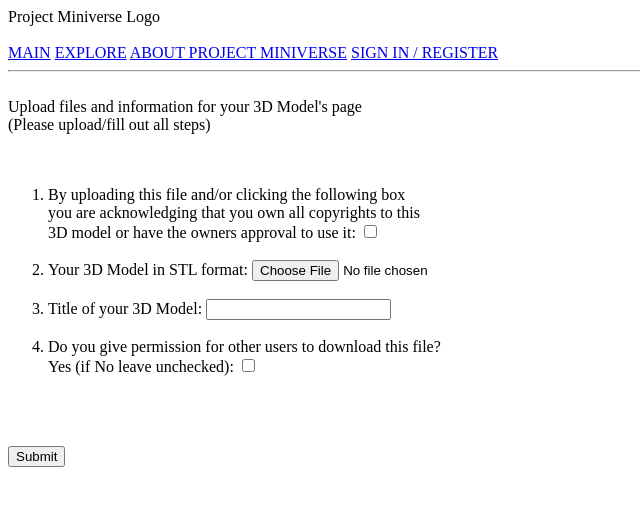
After one commit to CMNWestbrook/Project-Miniverse, a Flask app: page /upload_file_stl in a window 1280 px wide. The commit adds this page. Shown: the top 506 px of the page, without its empty margins (0-640 px from the left). Run offline with Flask 2, Linux system fonts and the light colour scheme.

Commit message:
pages for each 3d model

```diff
--- a/server.py
+++ b/server.py
@@ -117,16 +117,14 @@ def user_dashboard(user_id):
 
     user = User.query.get(user_id)
 
-    # if not user_id:
-    #     raise Exception("Log in to see your Dashboard")
-    # else:
     return render_template('user.html', user=user)
 
 
 ########### UPLOADS ############
-IMG_UPLOAD_FOLDER = 'uploaded/images'
+IMG_UPLOAD_FOLDER = '/uploaded/images'
 IMG_ALLOWED_EXTENSIONS = set(['txt', 'pdf', 'png', 'jpg', 'jpeg', 'gif'])
 
+#STL_UPLOAD_FOLDER = '/uploaded/stl_files'
 STL_UPLOAD_FOLDER = 'uploaded/stl_files'
 STL_ALLOWED_EXTENSIONS = ('stl')
 
@@ -174,7 +172,7 @@ def upload_form():
 
 @app.route('/upload_file_stl', methods=['POST'])
 def upload_file_stl():
-    """Processes and uploads the file securely"""
+    """Processes and uploads the file securely and generates confirmation page"""
 
     # check if the post request has the file ending
     if 'stl' not in request.files:
@@ -202,16 +200,44 @@ def upload_file_stl():
         user = User.query.get(user_id)
         stl = filepath_3d
 
-        # model_3d = Model3d.query.get(model_3d_id)
-
         flash("%s has been uploaded!" % filename)
         return render_template('stl.html', user=user, stl=stl, title=title, downloadable=downloadable)
 
 
-@app.route('/uploaded/stl_files/<path:filename>', methods=['GET', 'POST'])
-def download(filename):
-    uploads = os.path.join(current_app.root_path, app.config['STL_UPLOAD_FOLDER'])
-    return send_from_directory(directory=uploads, filename=filename)
+# takes info out of database
+@app.route('/model_3d_page/<int:model_3d_id>')
+def model_3d_page(model_3d_id):
+    """Shows the page for an individual 3D model and allows image uploads"""
+
+    user_id = session['user_id']
+    user = User.query.get(user_id)
+    model3d = Model3d.query.get(model_3d_id)
+
+    return render_template('model_3d_page.html', user=user, model3d=model3d)
+
+
+# make route for photo upload
+# /uploaded/stl_files/<path:filename>
+
+@app.route('/uploaded/stl_files/<path:filepath_3d>', methods=['GET'])
+def download(filepath_3d):
+    """Download files"""
+
+    # print "*"*20, 'got here'
+
+    #uploads = os.path.join(current_app.root_path, app.config['STL_UPLOAD_FOLDER'])
+    uploads = os.path.join(app.config['STL_UPLOAD_FOLDER'])
+    # filepath = Model3d.query.get('filepath_3d')
+
+    # filename = Model3d.query.filter_by(filepath_3d=filepath_3d)
+    # print filename
+
+    # print "directory", uploads
+    # print "filename", filepath_3d
+
+
+    return send_from_directory(directory=uploads, filename=filepath_3d)
+    #return send_from_directory(directory="uploaded/stl_files", filename=filepath_3d)
 
 
 if __name__ == "__main__":
--- /dev/null
+++ b/templates/upload_stl.html
@@ -0,0 +1,32 @@
+{% extends 'base.html' %}
+
+{% block content %}
+
+    <div>
+    <div class="medium">Upload files and information for your 3D Model's page</div>
+    <div class="small">(Please upload/fill out all steps)</div>
+    <br /><br />
+    <form method="POST" enctype=multipart/form-data>
+    <ol>
+        <li>By uploading this file and/or clicking the following box <br />
+            you are acknowledging that you own all copyrights to this
+        <br /> 3D model or have the owners approval to use it: <input type="checkbox" name="owns_file" id="owns_file" value="True"></li><br />
+
+        <li>Your 3D Model in STL format: <input type="file" name="stl"></li><br />
+
+        <li>Title of your 3D Model: <input type="text" maxlength="40" name="title"></li><br />
+
+        <li>Do you give permission for other users to download this file?<br />
+        Yes (if No leave unchecked): <input type="checkbox" name="downloadable" id="downloadable" value="True"></li><br />
+    </ol>
+    <br /><br />
+        <input type=submit>
+
+        <!-- <input type=file name=stl value="filepath_3d"><input type=submit> -->
+    </form>
+
+    </div>
+
+
+
+{% endblock %}
--- a/templates/user.html
+++ b/templates/user.html
@@ -30,12 +30,12 @@
         <p></p>
     {% endif %}
 
-<h3>{{ user.username }}'s 3D models:</h3> <!-- ajax dropdown? -->
+<h3 id="user3dmodels">{{ user.username }}'s 3D models:</h3> <!-- ajax dropdown? -->
 <p>
     <ul>
     {% for model_3d in user.models_3d %}
       <li>
-        <a href="/{{ model_3d.filepath_3d }}">{{ model_3d.title }}</a>
+        <a href="/model_3d_page/{{ model_3d.model_3d_id }}">{{ model_3d.title }}</a>
       </li>
     {% endfor %}
     </ul>
```
Also changed, not shown: templates/model_3d_page.html (added, +26 -0 lines), templates/stl.html (added, +24 -0 lines).
